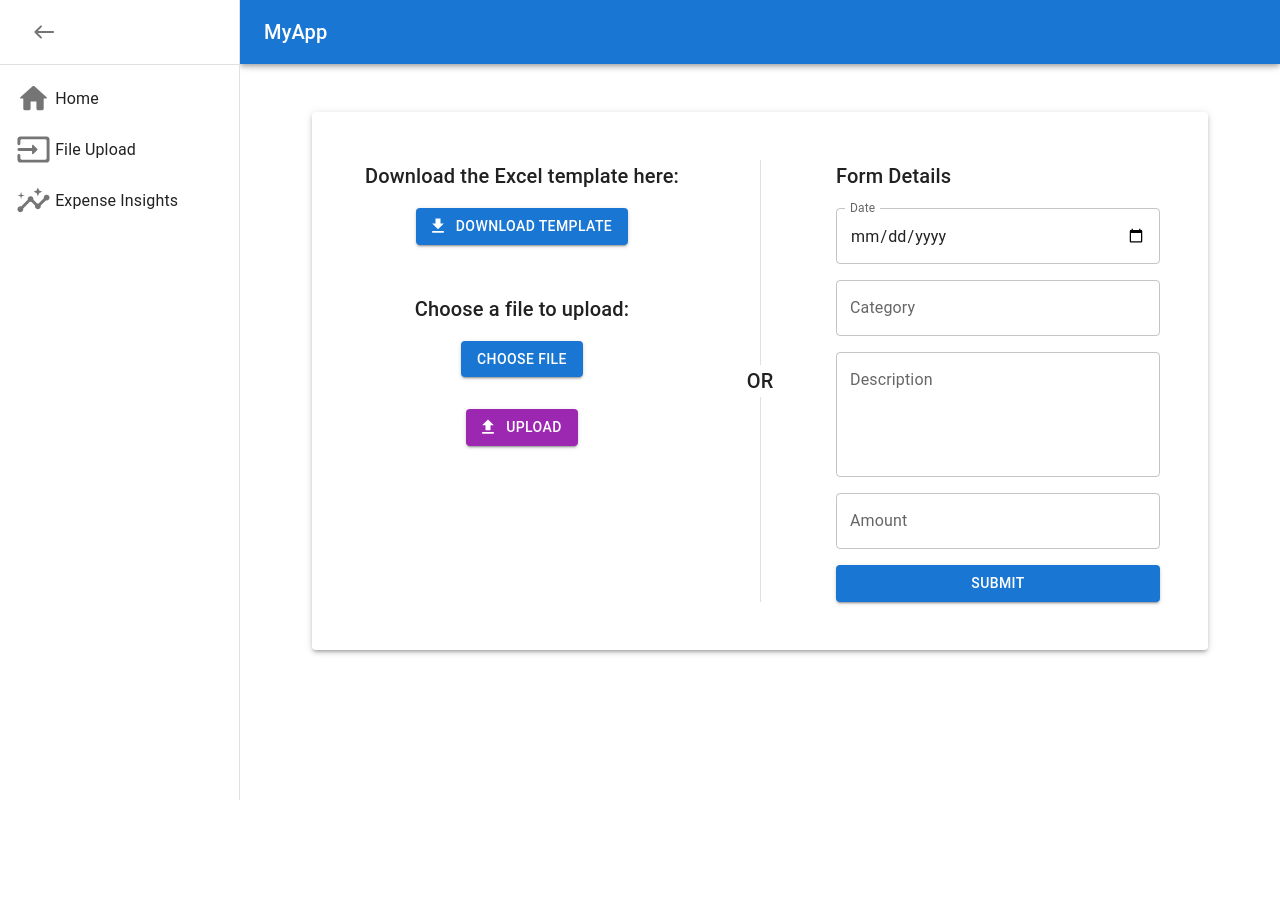
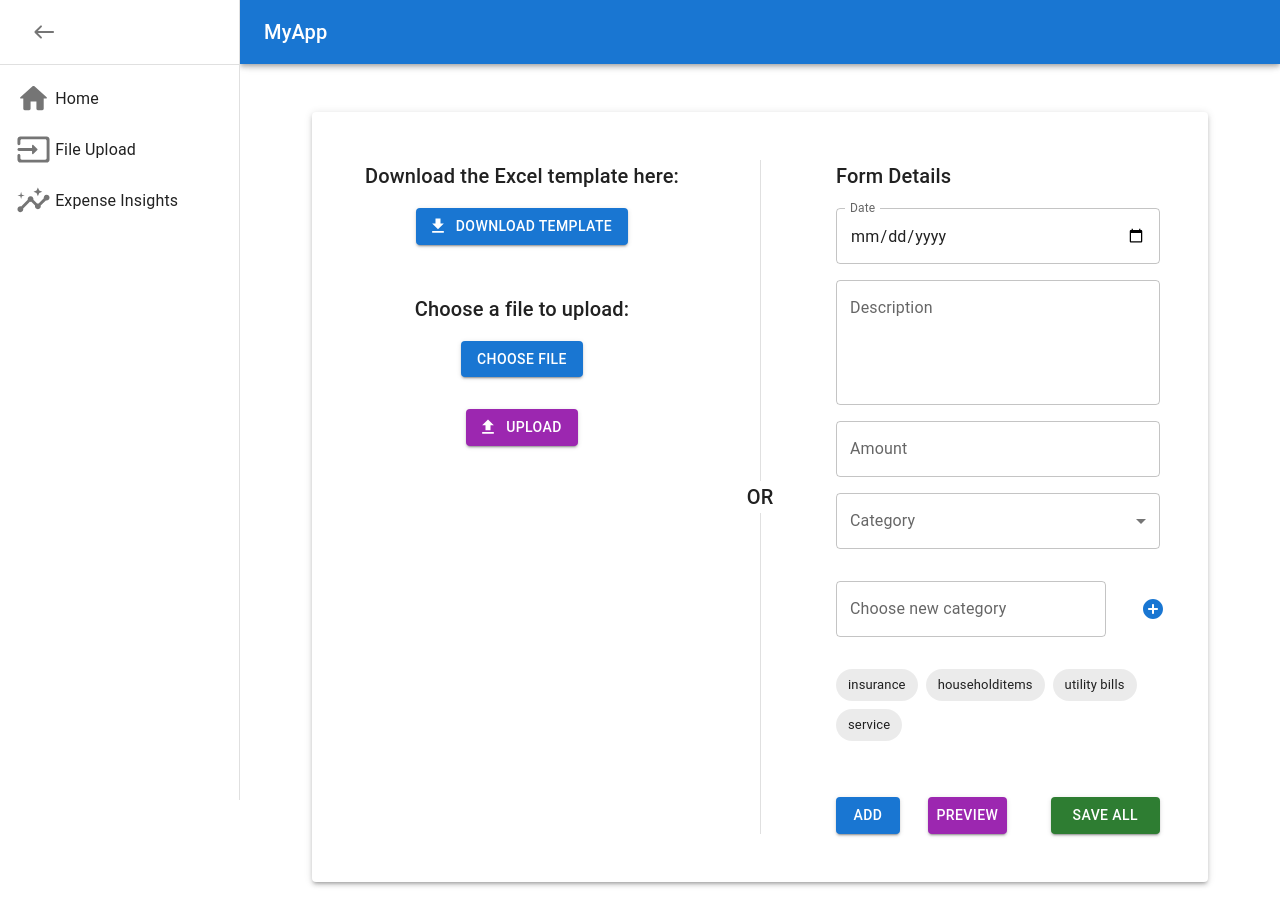
Before and after one commit to Shriram-Nagarajan/accounting, a React (Create React App) app in the folder ui/my-app/: page /file-upload in a window 1280 px wide. Before the commit the page ends 800 px from the top, so only its background shows below. Built offline with nearby package versions, Linux system fonts and the light colour scheme.

Commit message:
form input changes,modal changes,preview changes

```diff
--- a/ui/my-app/src/components/ExpenseFileUploadForm.jsx
+++ b/ui/my-app/src/components/ExpenseFileUploadForm.jsx
@@ -1,29 +1,64 @@
-import React, { useState } from 'react';
+import React, { useState, useEffect } from 'react';
 import accountingApi from '../httputil/accountingApi';
-import { Container, Paper, Divider, MenuItem,Typography, Grid, Button, Box,InputLabel,Select, Alert, TextField } from '@mui/material';
+import { Container, Paper, Chip, Divider, MenuItem, Autocomplete, Typography, Grid, Button, Box, InputLabel, Select, Snackbar, Alert, TextField, FormControl } from '@mui/material';
 import DownloadIcon from '@mui/icons-material/Download';
 import UploadIcon from '@mui/icons-material/Upload';
-
-
+import AddIcon from '@mui/icons-material/Add';
+import AddCircleRoundedIcon from '@mui/icons-material/AddCircleRounded';
+import ModalPopup from './Modal';
 function ExpenseFileUploadForm() {
+  const [open, setOpen] = useState(false);
+  const [previewData, setPreviewData] = useState(null);
+  const [callModel,setCallModel] = useState(false);
   const [selectedFile, setSelectedFile] = useState(null);
   const [formData, setFormData] = useState({
-    date: '',
-    catgeory: '',
+    date: new Date(),
+    category: '',
     description: '',
+    creditTxn: false,
+    reversalTxn: false,
     amount: '',
   });
-  const [newOption, setNewOption] = useState('');
-  const [selectedOption, setSelectedOption] = useState('');
+  const [expenseFromUser,setExpenseFromUser] = useState([{
+    date: new Date(),
+    category: '',
+    description: '',
+    creditTxn: false,
+    reversalTxn: false,
+    amount: '',
 
+  }]);
   const [uploadStatus, setUploadStatus] = useState("");
   const [alertOpen, setAlertOpen] = useState(false);
   const [alertMessage, setAlertMessage] = useState('');
   const [alertSeverity, setAlertSeverity] = useState('success');
+  const [categories, setCategories] = useState(['grocery', 'misc', 'emi', 'food order', 'medical']);
+  const [categorySuggestions, setCategorySuggestions] = useState(['insurance', 'householditems', 'utility bills', 'service']);
+  const [newCategory, setNewCategory] = useState('');
+  const [selectedCategory, setSelectedCategory] = useState('');
+  // useEffect(() => {
+  //   // Hardcoding the initial categories and suggestions
+  //   const acategories = ['grocery', 'misc', 'emi', 'food order', 'medical'];
+  //   const asuggestions = ['insurance', 'householditems', 'utility bills', 'service'];
+  //   setCategories(acategories);
+  //   setCategorySuggestions(asuggestions);
 
+  //   // If using API:
+  //   // const fetchCategoriesAndSuggestions = async () => {
+  //   //   try {
+  //   //     const categoriesResponse = await axios.get('https://api.example.com/categories'); // Replace with your API endpoint
+  //   //     const suggestionsResponse = await axios.get('https://api.example.com/category-suggestions'); // Replace with your API endpoint
 
+  //   //     setCategories(categoriesResponse.data);
+  //   //     setCategorySuggestions(suggestionsResponse.data);
+  //   //   } catch (error) {
+  //   //     console.error('Error fetching data:', error);
+  //   //   }
+  //   // };
 
-  const showAlert = (message, severity = 'error') => {
+  //   // fetchCategoriesAndSuggestions();
+  // }, []);
+  const showAlert = (message, severity) => {
     setAlertMessage(message);
     setAlertSeverity(severity);
     setAlertOpen(true);
@@ -49,8 +84,12 @@ function ExpenseFileUploadForm() {
       console.log('File ready to be uploaded:', formData);
       accountingApi.uploadExpensesFile(formData, (response) => {
         setUploadStatus(response.data?.message);
+        showAlert("File uploaded successfully", "success");
+
       }, (error) => {
         setUploadStatus("Error occurred:" + error);
+        showAlert("Error uploading", "error");
+
       })
     } else {
       console.log('No file selected');
@@ -66,16 +105,67 @@ function ExpenseFileUploadForm() {
     // Handle form submission logic here
     console.log('Form data:', formData);
   };
-  const handleNewOptionChange = (event) => {
-    setNewOption(event.target.value);
+
+  const handleCategoryChange = (event) => {
+    setSelectedCategory(event.target.value);
+    const { name, value } = event.target;
+    setFormData({ ...formData, [name]: event.target.value });
+
   };
 
-  const handleAddOption = () => {
-    if (newOption.trim() !== '') {
-      setSelectedOption(newOption);
-      setNewOption('');
+  const handleNewCategoryChange = (event) => {
+    setNewCategory(event.target.value);
+  };
+
+  const handleAddCategory = () => {
+    if (newCategory.trim() !== '' && !categories.includes(newCategory)) {
+      setCategories([...categories, newCategory]);
+      setNewCategory('');
+      setSelectedCategory(newCategory);
     }
   };
+
+  const handleChipClick = (suggestion) => {
+    setNewCategory(suggestion);
+  };
+
+  const handleAddClick = () => {
+    setExpenseFromUser([...expenseFromUser, formData]);
+
+    setFormData({
+      date: new Date(),
+    category: '',
+    description: '',
+    creditTxn: false,
+    reversalTxn: false,
+    amount: '',
+    });
+    setSelectedCategory('');
+    showAlert("Expense added", "success");
+    console.log(expenseFromUser)
+  };
+
+  const handleSaveAllClick = (event) => {
+    event.preventDefault();
+    const fData = expenseFromUser.slice(1);
+    console.log(fData);
+    let data =
+    accountingApi.saveExpenses(expenseFromUser, (response) => {
+      showAlert("Expenses saved successfully", "success");
+    }, (error) => {
+      showAlert("Error saving expenses", "error");
+    });
+  };
+  const handleClose = () => {
+    setOpen(false);
+  };
+  const handlePreviewClick =() =>
+    {
+      // setCallModel(true);
+      setPreviewData(expenseFromUser);
+      setOpen(true);
+
+    }
   return (
     // <Container>
     //   <Paper elevation={3} sx={{ p: 3, mt: 3 }}>
@@ -210,7 +300,7 @@ function ExpenseFileUploadForm() {
                   flexDirection: 'column',
                   gap: 2,
                 }}
-                onSubmit={handleFormSubmit}
+                // onSubmit={handleFormSubmit}
               >
                 <Typography variant="h6">Form Details</Typography>
 
@@ -218,48 +308,17 @@ function ExpenseFileUploadForm() {
                   label="Date"
                   variant="outlined"
                   type="date" // Set type to 'date' for date input
-      value={formData.value}
+                  name = "date"
+                  value={formData.date}
                   onChange={handleInputChange}
                   fullWidth
                   InputLabelProps={{
                     shrink: true, // To shrink the label when a date is selected
                   }}
+                  // required
                 />
 
-                <TextField
-                  label="Category"
-                  variant="outlined"
-                  name="category"
-                  value={formData.category}
-                  onChange={handleInputChange}
-                  fullWidth
-                />
-                {/* <InputLabel id="dropdown-label">Choose or Add Option</InputLabel>
-        <Select
-          labelId="dropdown-label"
-          value={selectedOption}
-          onChange={handleInputChange}
-          fullWidth
-        >
-          {/* Predefined options */}
-          {/* <MenuItem value="option1">Option 1</MenuItem>
-          <MenuItem value="option2">Option 2</MenuItem>
-          <MenuItem value="option3">Option 3</MenuItem>
-          {/* Render new option input field */}
-          {/* <MenuItem disabled>
-            <TextField
-              label="Add New Option"
-              value={newOption}
-              onChange={handleNewOptionChange}
-              fullWidth
-            />
-          </MenuItem>
-        </Select> */}
-        {/* <Box mt={2}> Add margin top to space out the button
-        <Button variant="contained" onClick={handleAddOption}>
-          Add Option
-        </Button>
-      </Box>   */}
+
                 <TextField
                   label="Description"
                   variant="outlined"
@@ -269,6 +328,7 @@ function ExpenseFileUploadForm() {
                   multiline
                   rows={4}
                   fullWidth
+                  // required
                 />
                 <TextField
                   label="Amount"
@@ -277,15 +337,86 @@ function ExpenseFileUploadForm() {
                   value={formData.amount}
                   onChange={handleInputChange}
                   fullWidth
+                  // required
                 />
-                <Button variant="contained" color="primary" type="submit">
-                  Submit
+                {/* Dropdown for existing categories */}
+                <FormControl fullWidth>
+                  <InputLabel id="category-select-label">Category</InputLabel>
+                  <Select
+                    labelId="category-select-label"
+                    label="Catgeory"
+                    name = "category"
+                    value={selectedCategory}
+                    onChange={handleCategoryChange}
+                    fullWidth
+                    // required
+                  >
+                    {categories.map((category) => (
+                      <MenuItem key={category} value={category}>
+                        {category}
+                      </MenuItem>
+                    ))}
+                  </Select>
+                </FormControl>
+
+                {/* TextField for new category input */}
+                <Box mt={2}>
+                  <Grid container>
+                    <Grid item   xs={12} md={10}>
+                    <TextField
+                    label="Choose new category"
+                    variant="outlined"
+                    value={newCategory}
+                    onChange={handleNewCategoryChange}
+                    fullWidth
+                  />
+                    </Grid>
+                    <Grid item xs={12} md={1}>
+                    <Button onClick={handleAddCategory} sx={{mt:'10px',ml:'15px'}}><AddCircleRoundedIcon />
                     </Button>
+
+                    </Grid>
+                  </Grid>
+                 </Box>
+                {/* Chips for category suggestions */}
+                <Box mt={2} display="flex" flexWrap="wrap" gap={1}>
+                  {categorySuggestions.map((suggestion) => (
+                    <Chip
+                      key={suggestion}
+                      label={suggestion}
+                      onClick={() => handleChipClick(suggestion)}
+                    />
+                  ))}
+                </Box>
+
+                <br />
+                <Grid container spacing={5.5} sx={{ alignItems: 'center',
+                  justifyContent: 'center', }}>
+                  <Grid item xs={12} md={3}>
+                    <Button variant="contained" color="primary" type="button" fullWidth onClick={handleAddClick}>Add</Button>
+                  </Grid>
+                  <Grid item xs={12} md={4}>
+                    <Button variant="contained" color="secondary" type="button" fullWidth onClick = {handlePreviewClick}>
+                      Preview
+                    </Button>
+                  </Grid>
+                  <Grid item xs={12} md={5}>
+                    <Button variant="contained" color="success" type="submit" fullWidth onClick = {handleSaveAllClick}>
+                      Save All
+                    </Button>
+                  </Grid>
+                </Grid>
               </Box>
             </Grid>
           </Grid>
         </Box>
       </Paper>
+      <Snackbar open={alertOpen} autoHideDuration={6000} onClose={() => setAlertOpen(false)}>
+        <Alert onClose={() => setAlertOpen(false)} severity={alertSeverity} sx={{ width: '100%' }}>
+          {alertMessage}
+        </Alert>
+      </Snackbar>
+<ModalPopup open={open} handleClose={handleClose} data={previewData} from= "efileuploadforpreview"/>
     </Container>
 
 
--- a/ui/my-app/src/components/Modal.jsx
+++ b/ui/my-app/src/components/Modal.jsx
@@ -1,5 +1,5 @@
 // SliceModal.jsx
-import React from 'react';
+import React,{useEffect, useState} from 'react';
 import { Modal, Box, Typography } from '@mui/material';
 import Table from '@mui/material/Table';
 import TableBody from '@mui/material/TableBody';
@@ -9,6 +9,7 @@ import TableHead from '@mui/material/TableHead';
 import TableRow from '@mui/material/TableRow';
 import Paper from '@mui/material/Paper';
 import { styled } from '@mui/material/styles';
+
 
 const style = {
     position: 'absolute',
@@ -44,10 +45,21 @@ const StyledTableCell = styled(TableCell)(({ theme }) => ({
   }));
 
 
-function ModalPopup({ open, handleClose, sliceData }) {
-    let sumTotalExpenditure = sliceData? sliceData.map(exp => exp.amount).reduce((acc, val) => {
-        return acc + val;
-    }, 0):0;
+function ModalPopup({ open, handleClose, data,from }) {
+  const[isPreview,setIsPreview] = useState(false);
+  const [sumTotalExpenditure, setSumTotalExpenditure] = useState(0);
+  useEffect(() => {
+    if (from === "einsights") {
+      const totalExpenditure = data ? data.map(exp => exp.amount).reduce((acc, val) => acc + val, 0) : 0;
+      setSumTotalExpenditure(totalExpenditure);
+    } else if (from === "efileuploadforpreview") {
+      setIsPreview(true);
+    }
+  }, [data, from]);
+  const formatDate = (date) => {
+    const d = new Date(date);
+    return d.toLocaleDateString('en-GB'); // Adjust the format as needed
+  };
     return (
         <Modal
             open={open}
@@ -57,7 +69,7 @@ function ModalPopup({ open, handleClose, sliceData }) {
         >
             <Box sx={style}>
             <div >
-            {sliceData?
+            {data?
             <TableContainer  component={Paper} sx={{ maxHeight: 450 }} >
         <Table stickyHeader sx={{ minWidth: 550 }} size = "small" aria-label="customizedtable">
           <TableHead>
@@ -65,26 +77,30 @@ function ModalPopup({ open, handleClose, sliceData }) {
               <StyledTableCell align="center">Date</StyledTableCell>
               <StyledTableCell align="center">Description</StyledTableCell>
               <StyledTableCell align="left">Amount&nbsp;(in ₹)</StyledTableCell>
+              {isPreview ? <StyledTableCell align="left">Category</StyledTableCell> : null}
             </TableRow>
           </TableHead>
           <TableBody>
-            {sliceData.map((row) => (
+            {data.map((row) => (
               <StyledTableRow
                 key={row.date}
                 sx={{ '&:last-child td, &:last-child th': { border: 0 } }}
               >
                 <StyledTableCell align="left" component="th" scope="row" sx={{width:"120px"}}>
-                  {row.date}
+                {formatDate(row.date)}
                 </StyledTableCell>
                 <StyledTableCell align="left">{row.description}</StyledTableCell>
+                {isPreview ? <StyledTableCell align="left">{row.category}</StyledTableCell> : null}
+
                 <StyledTableCell align="right" sx={{width:"120px"}}>{row.amount}</StyledTableCell>
+
               </StyledTableRow>
 
             ))}
-            <StyledTableRow >
+            {!isPreview?(<StyledTableRow >
             <StyledTableCell align="left" colSpan={2} sx={{fontWeight : "bold"}}>Total expenditure</StyledTableCell>
             <StyledTableCell align="right" sx={{fontWeight : "bold"}}>₹{sumTotalExpenditure}</StyledTableCell>
-          </StyledTableRow>
+          </StyledTableRow>) :null}
           </TableBody>
         </Table>
       </TableContainer>
@@ -96,10 +112,10 @@ function ModalPopup({ open, handleClose, sliceData }) {
                     Slice Details
                 </Typography>
                 <Typography id="modal-modal-description" sx={{ mt: 2 }}>
-                    {sliceData ? (
+                    {data ? (
                         <>
-                            <p>Label: {sliceData.label}</p>
-                            <p>Value: {sliceData.value}</p>
+                            <p>Label: {data.label}</p>
+                            <p>Value: {data.value}</p>
                         </>
                     ) : (
                         <p>No data available</p>
--- a/ui/my-app/src/components/pie.jsx
+++ b/ui/my-app/src/components/pie.jsx
@@ -49,10 +49,6 @@ function PieChart(props) {
                     },
                     onClick:(event,element) =>
                         {
-                            console.log(event);
-                            console.log(element);//element[0].index;
-                            console.log(element[0].index);
-                            console.log(props.data);//props.data.labels[element[0].index]
                             console.log(props.data.labels[element[0].index]);
                             props.onSliceClick(props.data.labels[element[0].index]);
                         },
```
Also changed, not shown: ui/my-app/src/components/ExpenseInsights.jsx (+4 -4 lines). Lines whose indentation alone changed are shown as unchanged.
